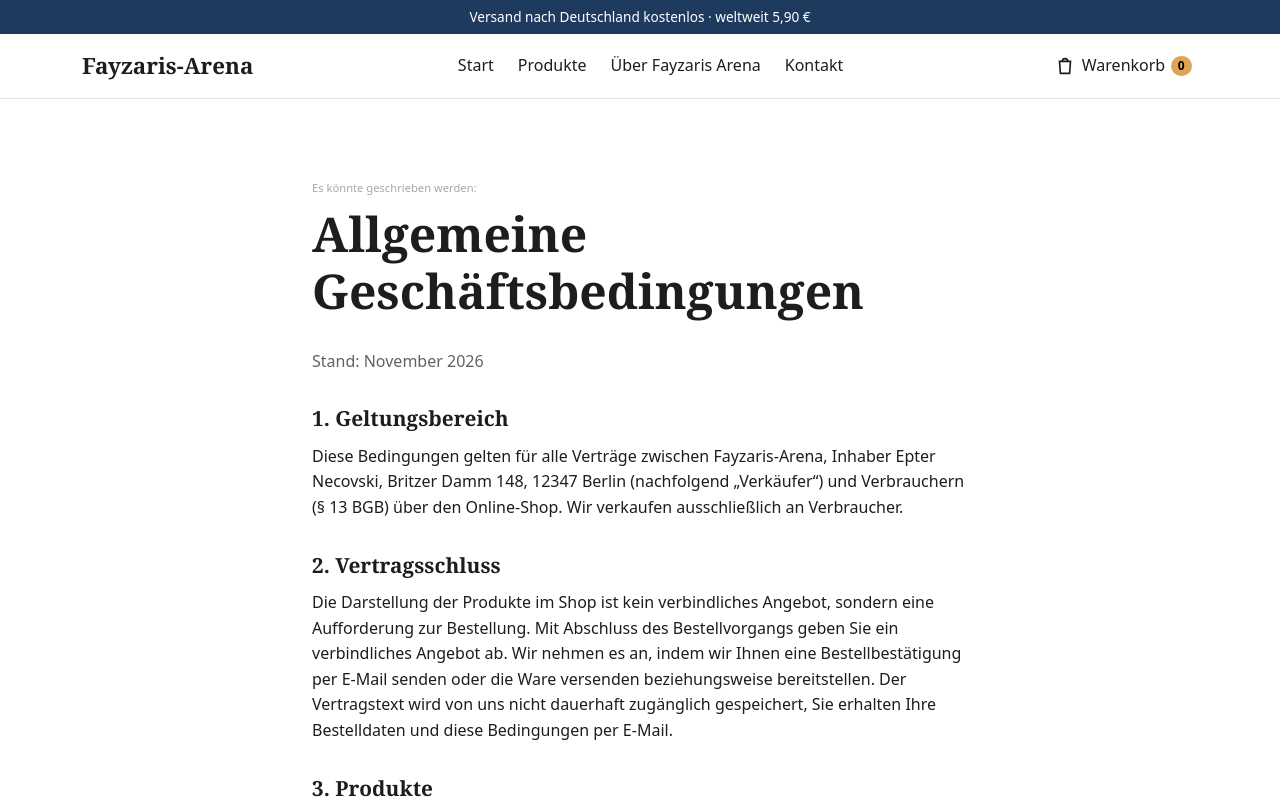
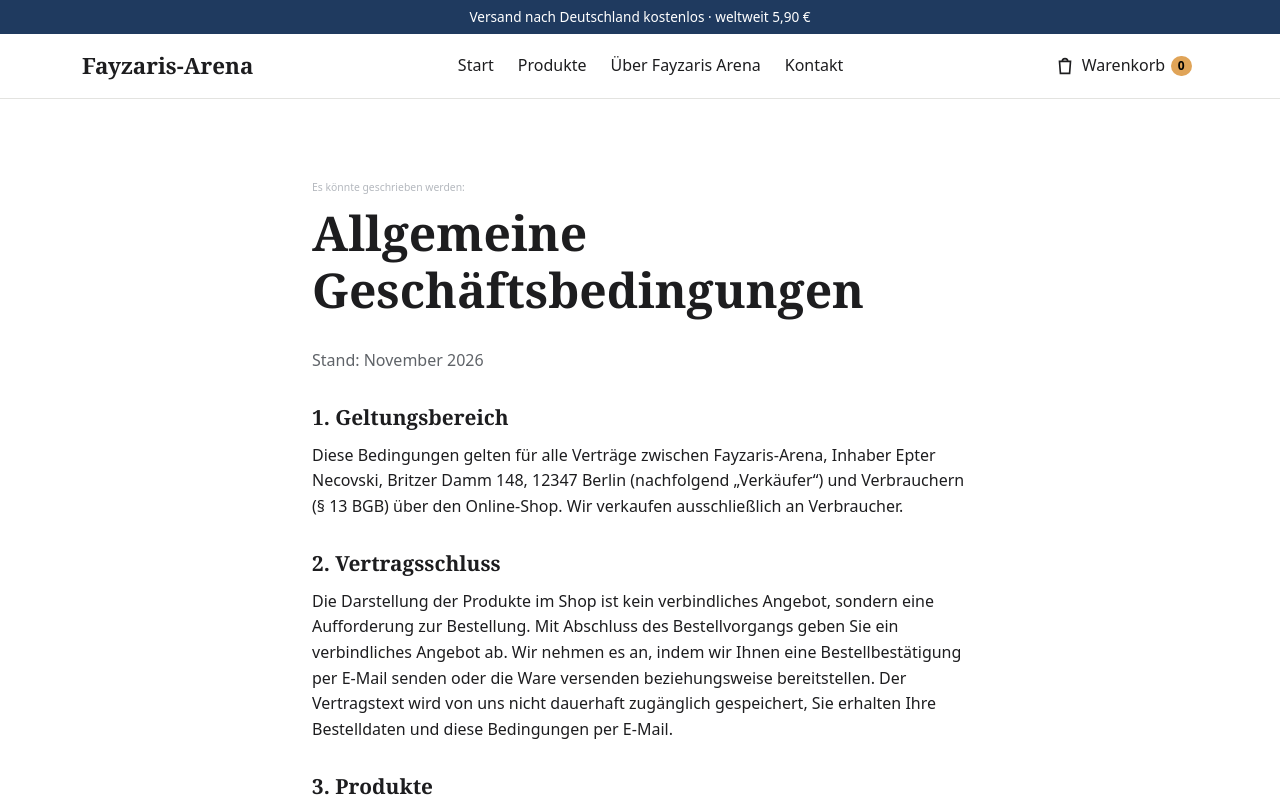
Before and after one commit to fayzaris-arena/fayzariswebseite, a plain HTML site: page agb.html in a window 1280 px wide. Shown: the top 804 px of the page. Drawn offline with Linux system fonts and the light colour scheme.

Commit message:
Hinweiszeile über Rechtstexten: noch etwas heller und kleiner

```diff
--- a/agb.html
+++ b/agb.html
@@ -16,7 +16,7 @@
   <main>
     <section class="abschnitt">
       <div class="container schmal rechtstext">
-        <p style="font-size:.7rem;color:#a3a8ae;margin:0 0 .5rem">Es könnte geschrieben werden:</p>
+        <p style="font-size:.65rem;color:#b4b8be;margin:0 0 .5rem">Es könnte geschrieben werden:</p>
         <h1>Allgemeine Geschäftsbedingungen</h1>
         <p class="leise">Stand: November 2026</p>
 
```
Also changed, not shown: datenschutz.html (+1 -1 lines), widerruf.html (+1 -1 lines).
